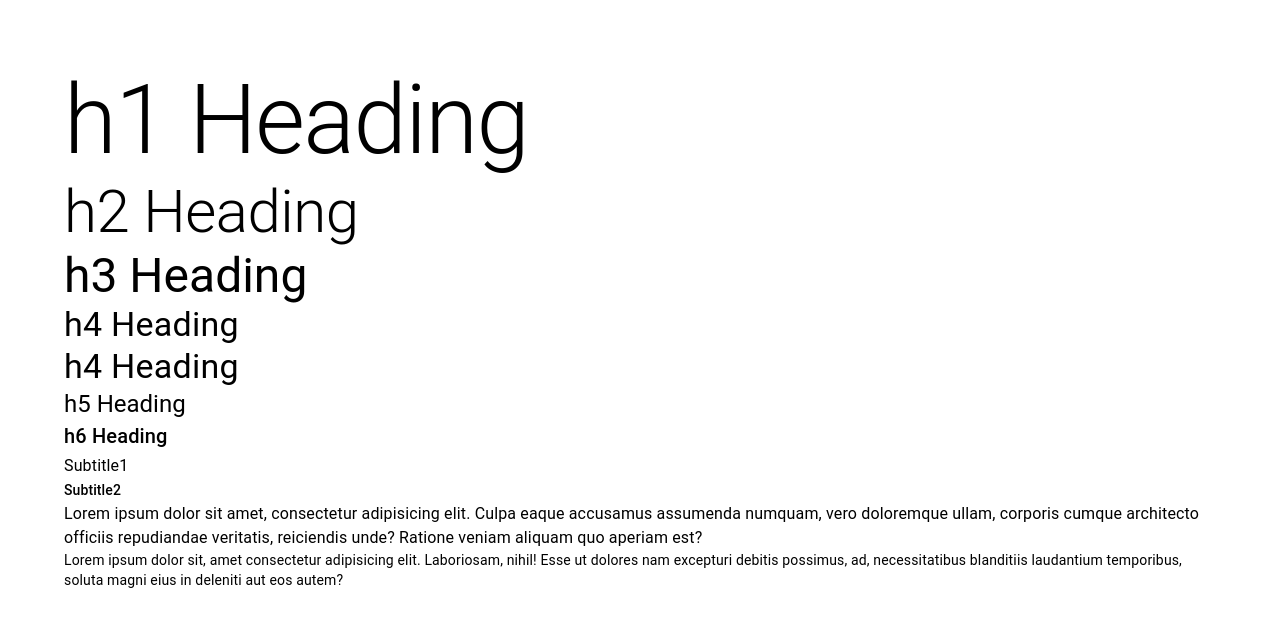
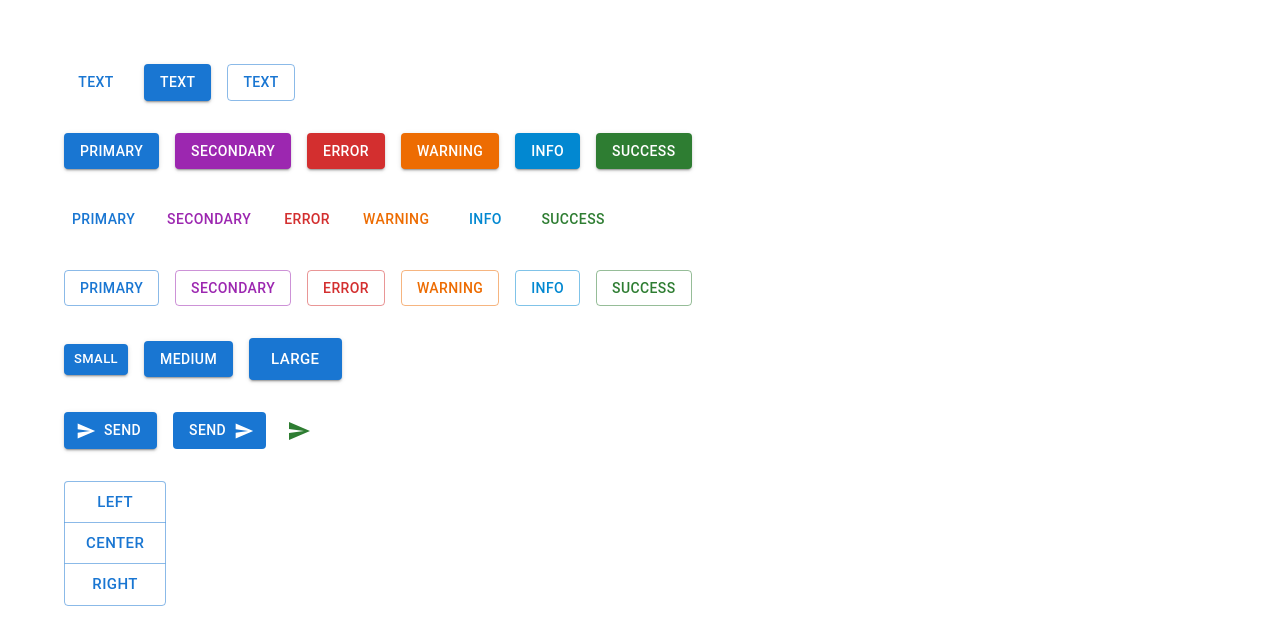
Before and after one commit to Newton-Duarte/react-mui, a React (Create React App) app: page / in a window 1280 px wide. Shown: the top 644 px of the page. Built offline with nearby package versions, Linux system fonts and the light colour scheme.

Commit message:
feat: show mui button component

```diff
--- a/src/App.tsx
+++ b/src/App.tsx
@@ -1,10 +1,12 @@
 import { MuiTypography } from './components/MuiTypography';
 import './App.css';
+import { MuiButton } from './components/MuiButton';
 
 function App() {
   return (
     <div className="App">
-      <MuiTypography />
+      {/* <MuiTypography /> */}
+      <MuiButton />
     </div>
   );
 }
```
